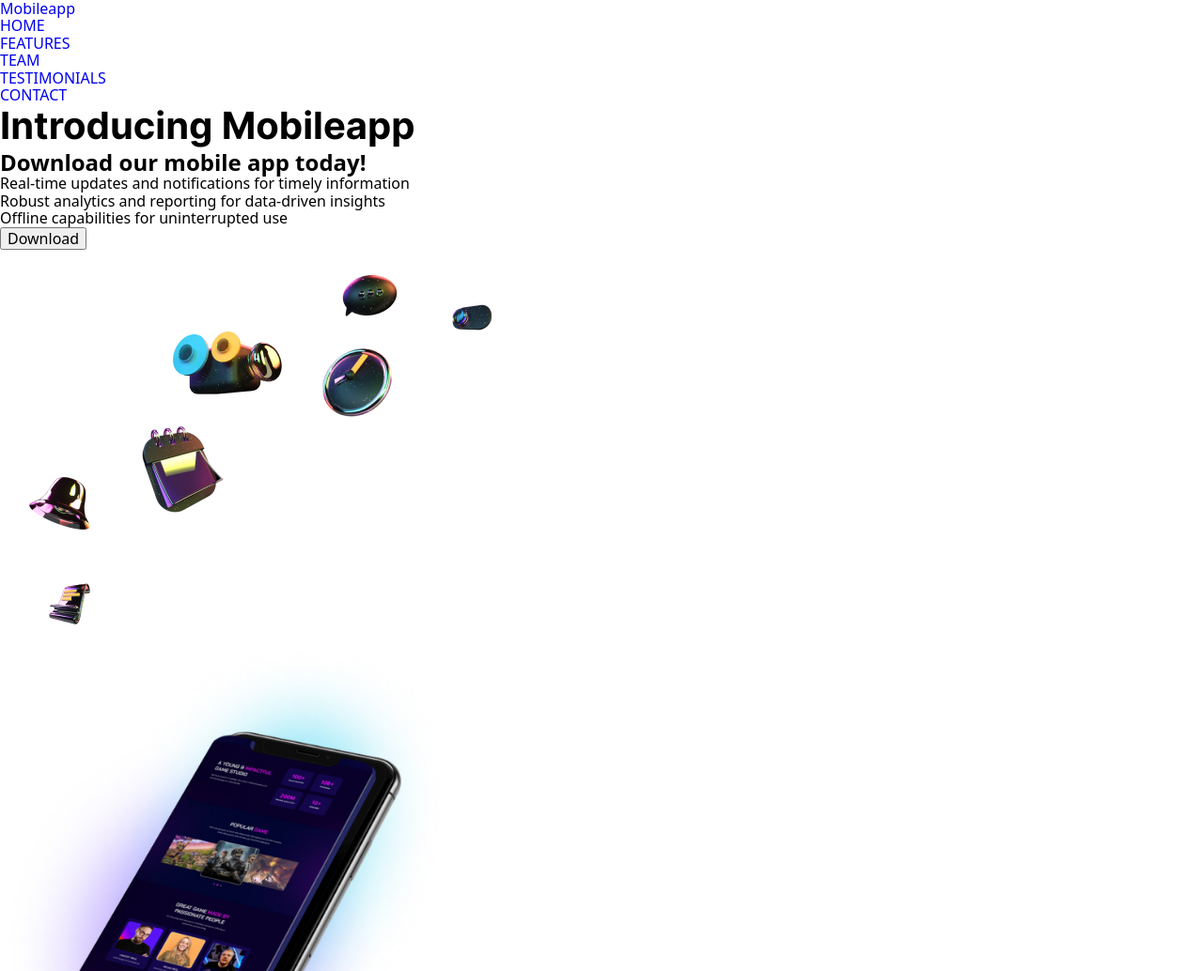
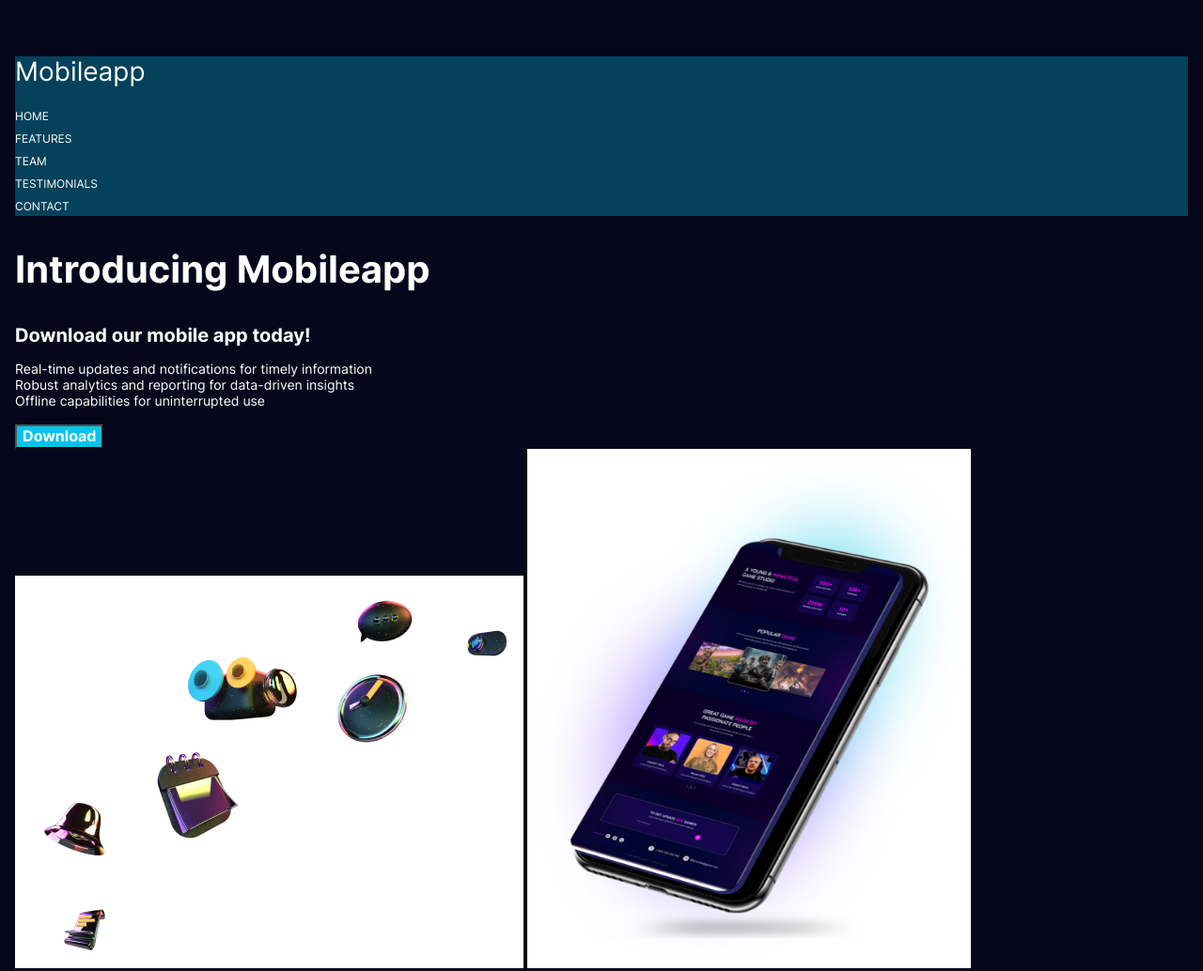
Before and after one commit to StingStorm/Blended19-20-MobileApp-, a plain HTML site: page header.html in a window 1280 px wide. Shown: the top 1034 px of the page at 94% size. Drawn offline with nearby package versions, Linux system fonts and the light colour scheme.

```diff
--- /dev/null
+++ b/css/header-styles.css
@@ -0,0 +1,67 @@
+body {
+  font-family: "Inter", sans-serif;
+  font-weight: 500;
+  font-size: 16px;
+  line-height: 150%;
+  background-color: #06071b;
+  padding: 60px 16px;
+  color: #ffffff;
+}
+
+ul,
+ol {
+  padding: 0;
+  list-style: none;
+}
+
+a {
+  text-decoration: none;
+}
+
+.page-nav {
+  background-color: #00c5eb4d;
+}
+
+.nav-logo {
+  color: #ffffff;
+  font-size: 28px;
+  font-weight: 400;
+  line-height: 33.89px;
+}
+
+.menu-link {
+  font-size: 12px;
+  font-weight: 400;
+  line-height: 14.52px;
+  color: #ffffff;
+}
+
+.title {
+  font-size: 40px;
+  font-weight: 700;
+  line-height: 48.41px;
+  text-align: left;
+}
+
+.section-title {
+  font-size: 20px;
+  font-weight: 700;
+  line-height: 24.2px;
+  text-align: left;
+}
+
+.list {
+  font-size: 14px;
+  font-weight: 400;
+  line-height: 16.94px;
+  text-align: left;
+}
+
+.button {
+  font-size: 16px;
+  font-weight: 700;
+  line-height: 19.36px;
+  text-align: left;
+  color: #ffffff;
+  background-color: #00c5eb;
+}
--- a/css/styles.css
+++ b/css/styles.css
@@ -35,11 +35,3 @@
 textarea {
   font: inherit;
 }
-
-.page-title {
-  font-family: "Inter", sans-serif;
-  font-size: 40px;
-  font-weight: 700;
-  line-height: 48.41px;
-  text-align: left;
-}
--- a/header.html
+++ b/header.html
@@ -6,42 +6,41 @@
     <meta name="viewport" content="width=device-width, initial-scale=1.0" />
     <link rel="stylesheet" href="https://cdn.jsdelivr.net/npm/modern-normalize@2.0.0/modern-normalize.min.css" />
     <link rel="stylesheet" href="./css/fonts.css" />
-    <link rel="stylesheet" href="./css/styles.css" />
+    <link rel="stylesheet" href="./css/header-styles.css" />
     <title>MobileApp</title>
 </head>
 
 <body>
+    <!-- HEADER -->
     <header>
-        <nav>
-            <a href="./header.html">Mobileapp</a>
+        <nav class="page-nav">
+            <a class="nav-logo" href="./header.html">Mobileapp</a>
             <ul>
-                <li><a href="./header.html">HOME</a></li>
-                <li><a href="#features">FEATURES</a></li>
-                <li><a href="#team">TEAM</a></li>
-                <li><a href="#testimonials">TESTIMONIALS</a></li>
-                <li><a href="#contact">CONTACT</a></li>
+                <li><a class="menu-link" href="./header.html">HOME</a></li>
+                <li><a class="menu-link" href="#features">FEATURES</a></li>
+                <li><a class="menu-link" href="#team">TEAM</a></li>
+                <li><a class="menu-link" href="#testimonials">TESTIMONIALS</a></li>
+                <li><a class="menu-link" href="#contact">CONTACT</a></li>
             </ul>
         </nav>
     </header>
 
-    <!-- Hero -->
+    <!-- HERO -->
     <section>
-        <h1 class="page-title">Introducing Mobileapp</h1>
-        <h2>Download our mobile app today!</h2>
+        <h1 class="title">Introducing Mobileapp</h1>
+        <h2 class="section-title">Download our mobile app today!</h2>
         <ul>
-            <li>Real-time updates and notifications for timely information</li>
-            <li>Robust analytics and reporting for data-driven insights</li>
-            <li>Offline capabilities for uninterrupted use</li>
+            <li class="list">Real-time updates and notifications for timely information</li>
+            <li class="list">Robust analytics and reporting for data-driven insights</li>
+            <li class="list">Offline capabilities for uninterrupted use</li>
         </ul>
-        <button type="button">Download</button>
+        <button class="button" type="button">Download</button>
+    </section>
 
-        <ul>
-            <li><img src="./images/decor.jpg" alt="decorative elements" width="541" height="418" />
-            </li>
-            <li><img src="./images/iPhone_X.jpg" alt="iPhone X image" width="472" height="553" />
-            </li>
-        </ul>
-    </section>
+    <!--  VISUAL PART -->
+    <img src="./images/decor.jpg" alt="decorative elements" width="541" height="418" />
+
+    <img src="./images/iPhone_X.jpg" alt="iPhone X image" width="472" height="553" />
 
 </body>
 
```
